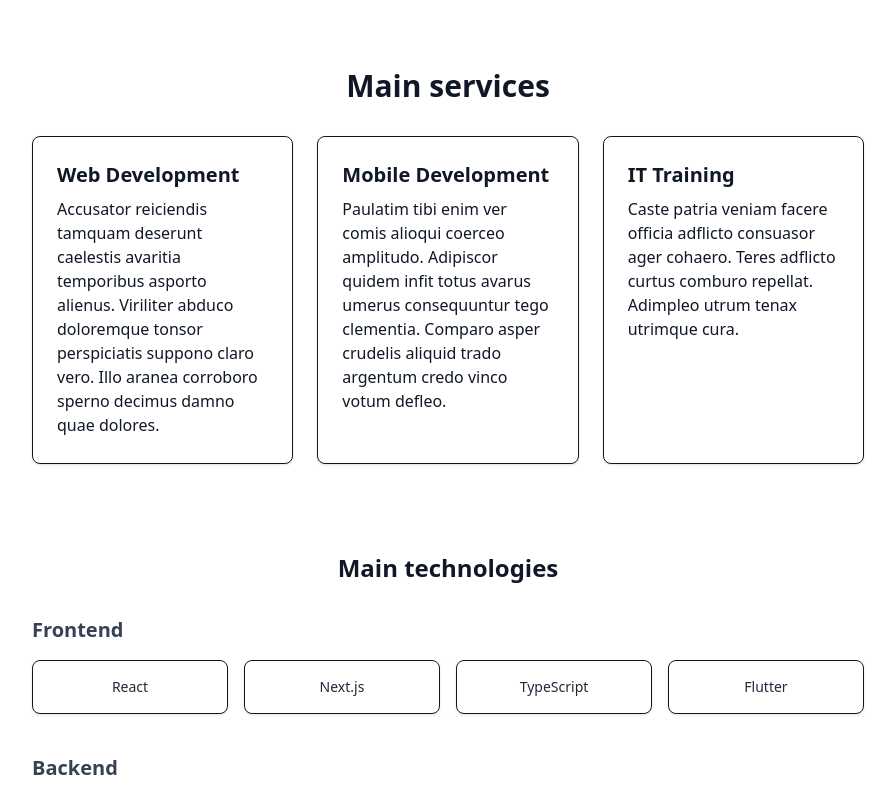
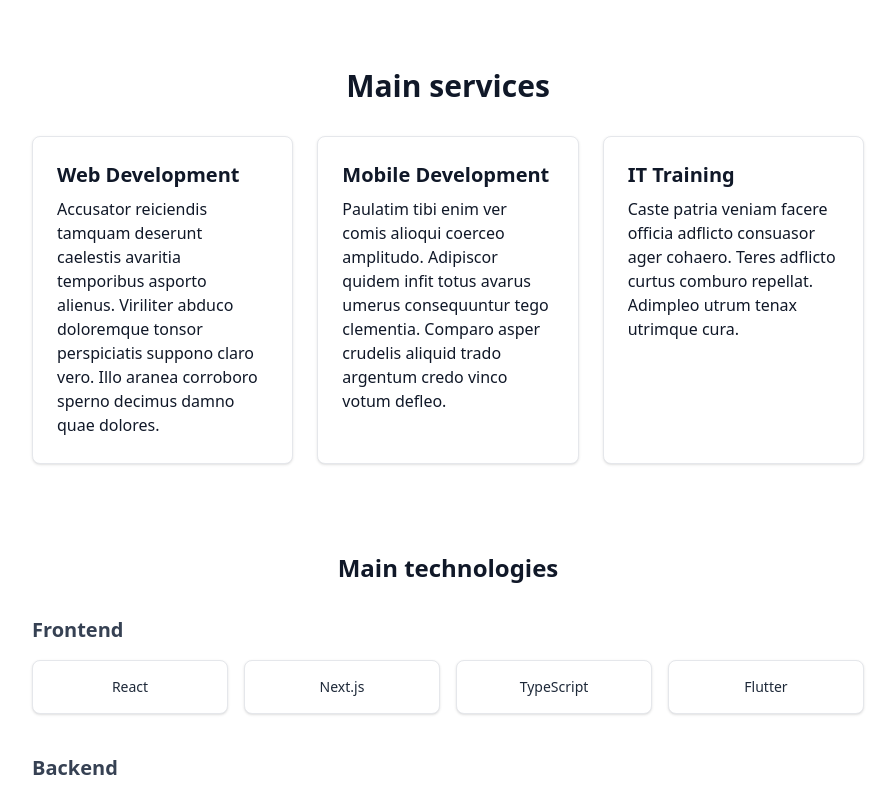
Before and after one commit to ncdev2015/nextjs-portfolio, a Next.js app: page / in a window 1280 px wide. Shown: the part 540-1336 px from the top of the page, without its empty margins (192-1087 px from the left). Built offline with nearby package versions, Linux system fonts and the light colour scheme.

Commit message:
refactor: enhance Services cards UI with softer borders, smooth shadow transitions, and hover scale effect

```diff
--- a/src/app/components/Services.tsx
+++ b/src/app/components/Services.tsx
@@ -16,7 +16,8 @@ export default function Services() {
         <div className="grid grid-cols-1 md:grid-cols-3 gap-6">
 		  {[1, 2, 3].map((i) => (
 		    <div key={i} className="flip-card h-82">
-		      <div className="flip-inner border rounded-lg shadow bg-white w-full h-full relative">
+		      <div className="flip-inner border border-gray-200 rounded-lg bg-white shadow-sm hover:shadow-md transition-shadow duration-300 w-full h-full relative">
+
 
 		        {/* Front face */}
 		        <div className="flip-front p-6 h-full overflow-hidden flex flex-col">
@@ -29,7 +30,7 @@ export default function Services() {
 		        </div>
 
 		        {/* Back face */}
-		        <div className="flip-back bg-gray-100 p-6 h-full overflow-hidden flex flex-col rounded-lg">
+		        <div className="flip-back bg-purple-800 text-gray-100 p-6 h-full overflow-hidden flex flex-col rounded-lg">
 		          <h4 className="text-lg font-semibold mb-2">More Info</h4>
 		          <p className="text-base overflow-auto">
 		            {i === 1
@@ -44,6 +45,7 @@ export default function Services() {
 		    </div>
 		  ))}
 		</div>
+
       </section>
 	);
 }
--- a/src/app/components/TechStack.tsx
+++ b/src/app/components/TechStack.tsx
@@ -1,8 +1,11 @@
 'use client';
+
+import { useState } from 'react';
 
 type TechItem = {
   name: string;
   icon?: React.ReactNode;
+  description: string;
 };
 
 type TechCategory = {
@@ -14,41 +17,44 @@ const techStack: TechCategory[] = [
   {
     category: 'Frontend',
     items: [
-      { name: 'React' },
-      { name: 'Next.js' },
-      { name: 'TypeScript' },
-      { name: 'Flutter' },
+      { name: 'React', description: 'JavaScript library for building user interfaces.' },
+      { name: 'Next.js', description: 'Full-stack React framework for production-grade apps.' },
+      { name: 'TypeScript', description: 'Typed superset of JavaScript for safer code.' },
+      { name: 'Flutter', description: 'UI toolkit for building natively compiled apps with Dart.' },
     ],
   },
   {
     category: 'Backend',
     items: [
-      { name: 'Node.js' },
-      { name: 'Express' },
-      { name: 'Ruby on Rails' },
-      { name: 'Flask / FastAPI' },
+      { name: 'Node.js', description: 'JavaScript runtime built on Chrome\'s V8 engine.' },
+      { name: 'Express', description: 'Minimalist web framework for Node.js.' },
+      { name: 'Ruby on Rails', description: 'Opinionated web framework for fast backend development.' },
+      { name: 'Flask / FastAPI', description: 'Lightweight Python frameworks for APIs and web services.' },
     ],
   },
   {
     category: 'Databases',
     items: [
-      { name: 'PostgreSQL' },
-      { name: 'MongoDB' },
-      { name: 'Firebase' },
+      { name: 'MySQL', description: 'Popular open-source relational database known for speed and reliability.' },
+      { name: 'PostgreSQL', description: 'Powerful open-source relational database.' },
+      { name: 'MongoDB', description: 'NoSQL database for flexible document storage.' },
+      { name: 'Firebase', description: 'Google\'s platform for real-time database and auth.' },
     ],
   },
   {
     category: 'DevOps / Others',
     items: [
-      { name: 'Docker' },
-      { name: 'CI/CD' },
-      { name: 'Cloud Platforms' },
-      { name: 'Vercel' },
+      { name: 'Docker', description: 'Container platform for consistent app deployment.' },
+      { name: 'CI/CD', description: 'Automated testing and deployment pipelines.' },
+      { name: 'Cloud Platforms', description: 'AWS, GCP, Azure: cloud infrastructure for apps.' },
+      { name: 'Vercel', description: 'Zero-config deployment platform for frontend apps.' },
     ],
   },
 ];
 
 export default function TechStack() {
+  const [openIndex, setOpenIndex] = useState<string | null>(null);
+
   return (
     <section id="tech-stack" className="py-12 px-4 max-w-4xl mx-auto">
       <h2 className="text-2xl font-bold mb-8 text-center">Main technologies</h2>
@@ -58,19 +64,31 @@ export default function TechStack() {
           <div key={group.category}>
             <h3 className="text-xl font-semibold mb-4 text-gray-700">{group.category}</h3>
             <div className="grid grid-cols-2 sm:grid-cols-3 md:grid-cols-4 gap-4">
-              {group.items.map((tech) => (
-                <div
-                  key={tech.name}
-                  className="bg-white border rounded-lg shadow-sm p-4 text-center hover:shadow-md transition"
-                >
-                  {tech.icon && <div className="mb-2">{tech.icon}</div>}
-                  <p className="text-sm font-medium text-gray-800">{tech.name}</p>
-                </div>
-              ))}
+              {group.items.map((tech) => {
+                const id = `${group.category}-${tech.name}`;
+                return (
+                  <div key={tech.name} className="relative">
+                    <div
+                      className="bg-white border border-gray-200 rounded-lg shadow-sm p-4 text-center hover:bg-purple-100 hover:border-purple-300 transition-colors duration-200 cursor-pointer"
+                      onClick={() => setOpenIndex(openIndex === id ? null : id)}
+                    >
+                      {tech.icon && <div className="mb-2">{tech.icon}</div>}
+                      <p className="text-sm font-medium text-gray-800">{tech.name}</p>
+                    </div>
+
+                    {openIndex === id && (
+                      <div className="absolute bottom-full left-1/2 -translate-x-1/2 mb-2 w-full bg-purple-800 border-gray-300 text-gray-100 p-4 rounded-lg shadow-lg border z-10">
+                        <p className="text-sm">{tech.description}</p>
+                      </div>
+                    )}
+                  </div>
+                );
+              })}
             </div>
           </div>
         ))}
       </div>
+
     </section>
   );
 }
--- /dev/null
+++ b/src/app/components/ToolButtons.tsx
@@ -0,0 +1,43 @@
+import { useState, useRef, useEffect } from "react";
+
+const tools = [
+  { name: "Ruby on Rails", info: "A full-stack web framework optimized for developer happiness." },
+  { name: "Next.js", info: "React-based framework for building fast web applications." },
+  { name: "Tailwind CSS", info: "A utility-first CSS framework for rapidly building custom designs." },
+];
+
+export default function ToolButtons() {
+  const [openIndex, setOpenIndex] = useState<number | null>(null);
+  const ref = useRef<HTMLDivElement>(null);
+
+  useEffect(() => {
+    const handleClickOutside = (e: MouseEvent) => {
+      if (ref.current && !ref.current.contains(e.target as Node)) {
+        setOpenIndex(null);
+      }
+    };
+    document.addEventListener("mousedown", handleClickOutside);
+    return () => document.removeEventListener("mousedown", handleClickOutside);
+  }, []);
+
+  return (
+    <div className="flex flex-wrap gap-4 p-4" ref={ref}>
+      {tools.map((tool, index) => (
+        <div className="relative" key={tool.name}>
+          <button
+            className="px-4 py-2 bg-blue-600 text-white rounded hover:bg-blue-700 transition"
+            onClick={() => setOpenIndex(index === openIndex ? null : index)}
+          >
+            {tool.name}
+          </button>
+
+          {openIndex === index && (
+            <div className="absolute z-10 top-full mt-2 w-64 p-4 bg-white text-gray-800 rounded-lg shadow-lg border">
+              <p className="text-sm">{tool.info}</p>
+            </div>
+          )}
+        </div>
+      ))}
+    </div>
+  );
+}
--- a/src/app/page.tsx
+++ b/src/app/page.tsx
@@ -10,16 +10,11 @@ import Services from '@/app/components/Services';
 import TechStack from '@/app/components/TechStack';
 import Contact from '@/app/components/contact/Contact';
 import Footer from '@/app/components/layout/Footer';
+import ToolButtons from '@/app/components/ToolButtons';
 
 import './Debug.css'
 
 export default function HomePage() {
-  faker.seed(10);
-
-  const firstName = faker.person.firstName();
-  const lastName = faker.person.lastName();
-  const title = faker.person.jobTitle();
-
   return (
     <>
       <NavBar/>
```
